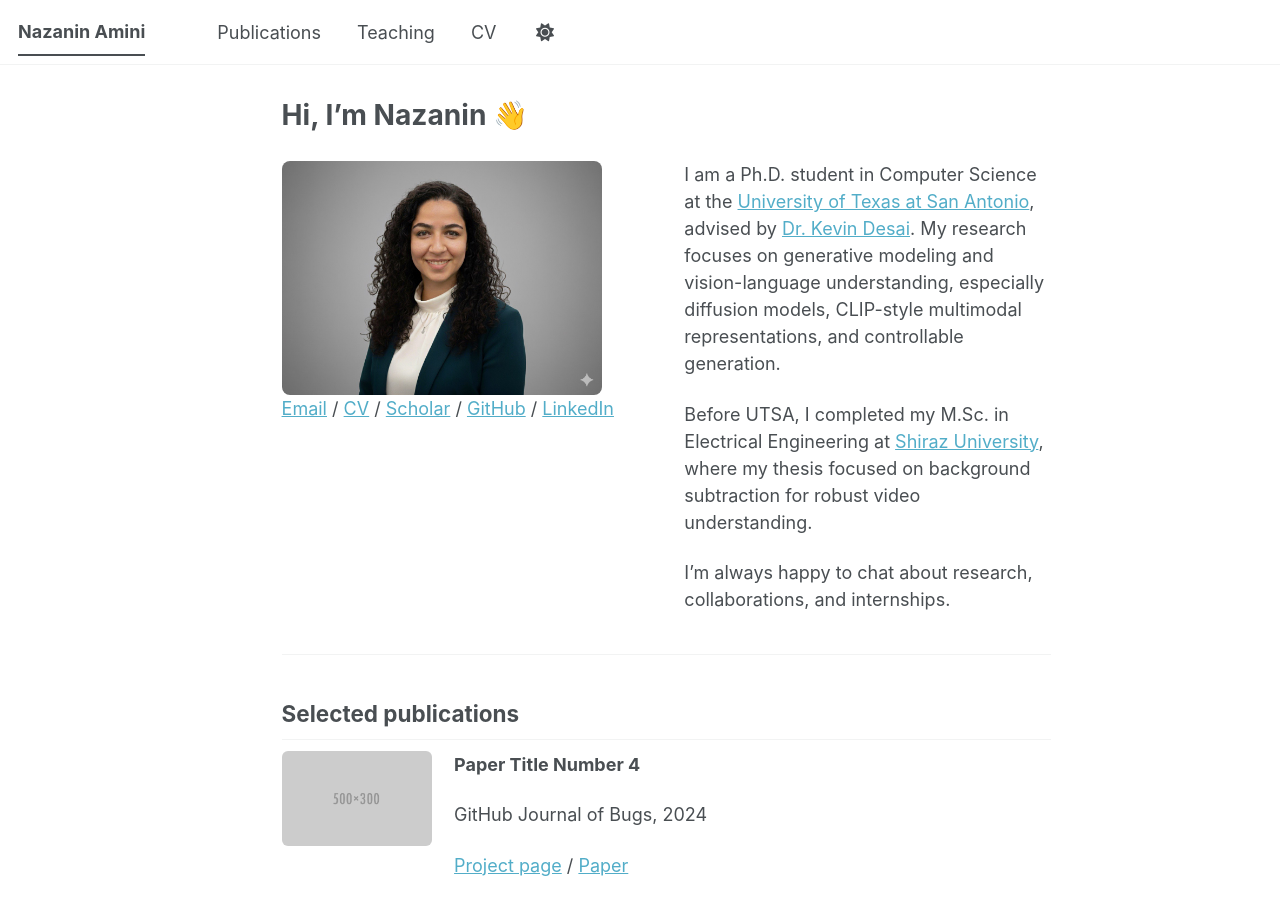
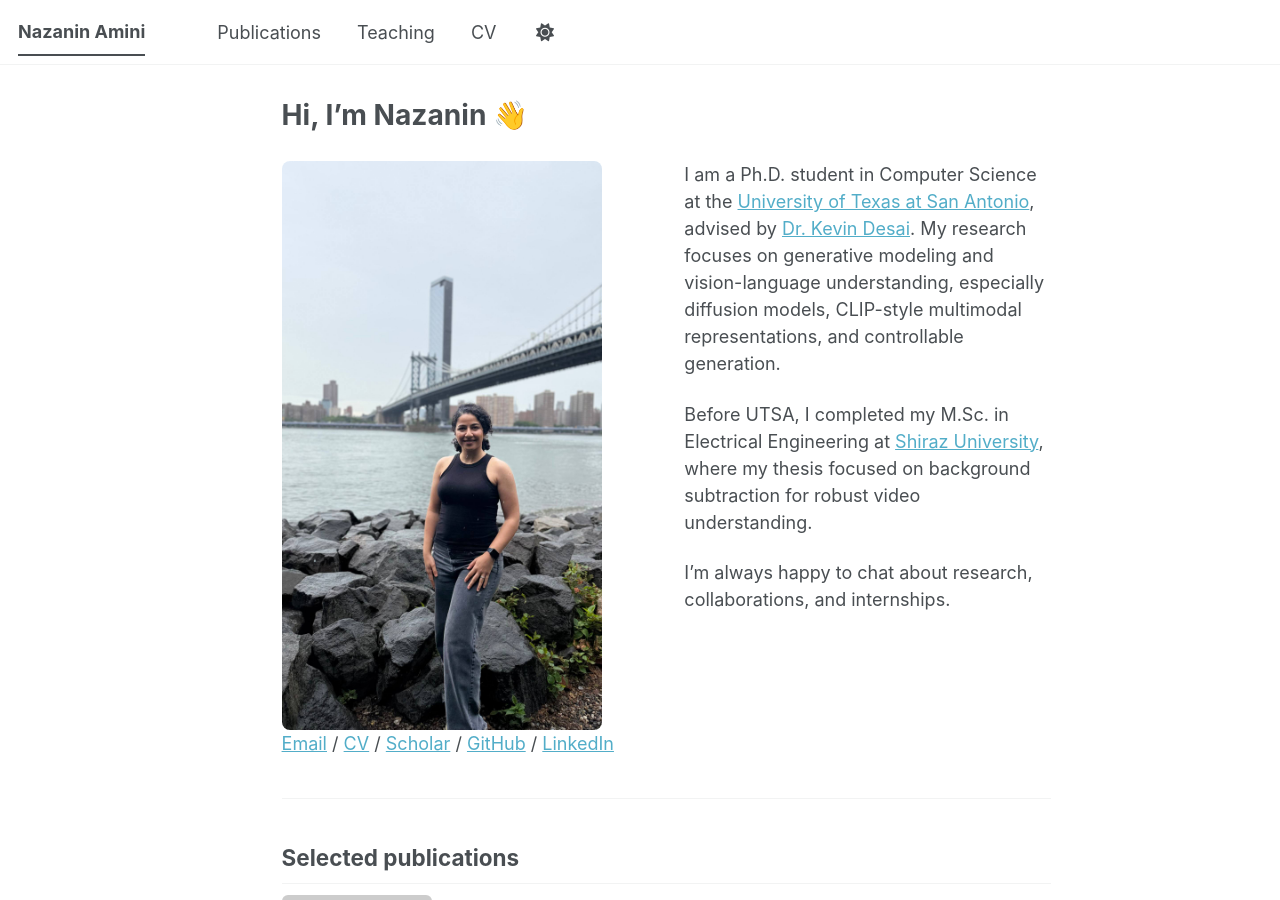
Before and after one commit to nazi96/nazi96.github.io, a Jekyll site: the page built from _pages/about.md, in a window 1280 px wide and 900 px high. Built offline with Jekyll 4.4.1, drawn with Linux system fonts in a browser that asks for light colours; a script bundle is joined from its source files by our own code; library files that are not in the unit come from our copies.

Commit message:
Update homepage and avatar profile image references
Co-authored-by: nazi96 <32620405+nazi96@users.noreply.github.com>

```diff
--- a/_config.yml
+++ b/_config.yml
@@ -23,7 +23,7 @@ repository               : "nazi96/nazi96.github.io"
 #               Additional customization can be done by editing /_includes/author-profile.html
 author:
   # Biographic information
-  avatar           : "profile.jpg"
+  avatar           : "2026-09-27%2015.29.11.jpg"
   name             : "Nazanin Amini"
   pronouns         : # example: "she/her"
   bio              : "PhD student in Computer Science at UT San Antonio researching diffusion models and vision-language integration for controllable generation."
--- a/_pages/about.md
+++ b/_pages/about.md
@@ -9,7 +9,7 @@ redirect_from:
 
 <div class="home-grid">
   <div class="home-col">
-    <img class="home-photo" src="/images/profile.jpg" alt="Portrait of Nazanin Amini">
+    <img class="home-photo" src="/images/2026-09-27%2015.29.11.jpg" alt="Portrait of Nazanin Amini">
     <p class="home-links">
       <a href="mailto:nazanin.amini@utsa.edu">Email</a> /
       <a href="/files/CV_Nazanin_Amini.pdf">CV</a> /
```
